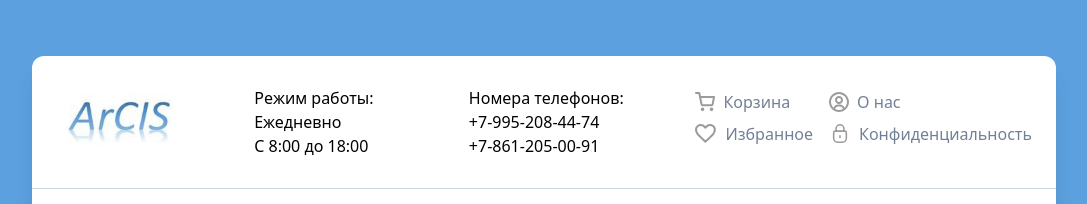
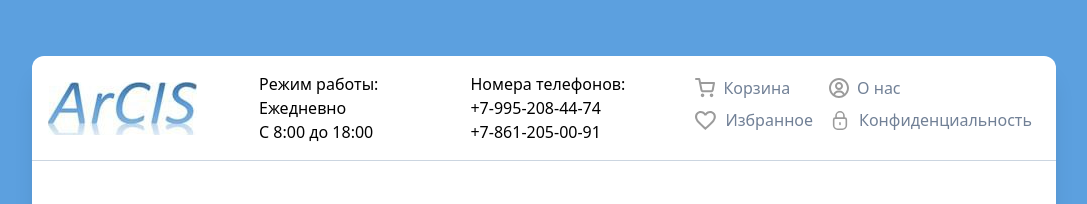
Before and after one commit to Lexa3940/arcis, a Vue app: page / in a window 1280 px wide. Shown: the top 204 px of the page, without its empty margins (96-1183 px from the left). Built offline with nearby package versions, Linux system fonts and the light colour scheme; no server answers.

Commit message:
Update Header.vue

```diff
--- a/src/components/Header.vue
+++ b/src/components/Header.vue
@@ -9,7 +9,7 @@ const emit = defineEmits(['openDrawer'])
 <template>
   <header class="header-container">
     <router-link to="/" class="logo-container">
-      <img src="/logo.png" alt="logo" class="logo" />
+      <img src="/logo(1).svg" alt="logo" class="logo" />
     </router-link>
 
     <div class="info-container">
```
